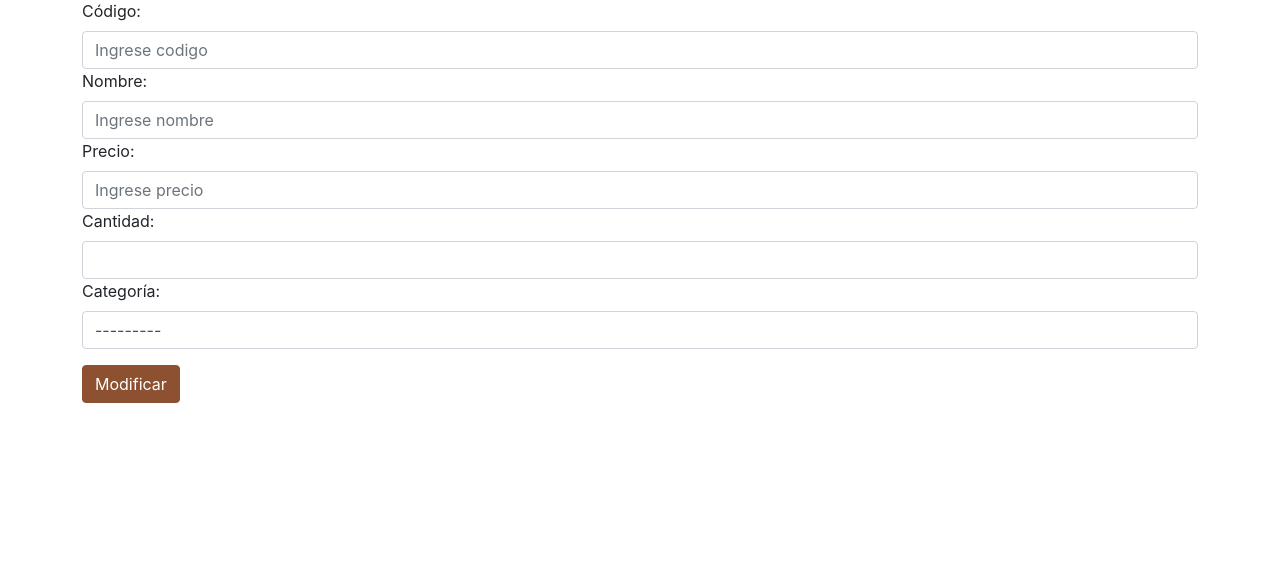
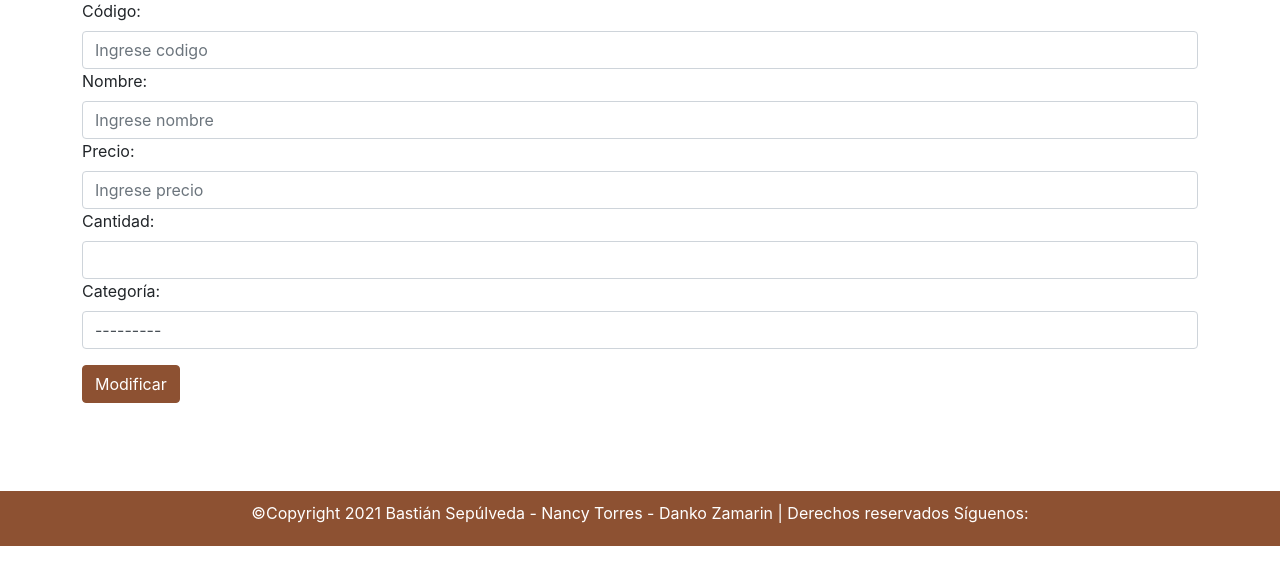
Before and after one commit to bastiSb/Experiencia3Backend_TorresSepulvedaZamarin_006D, a Django app: template Exp3Backend/refugio/templates/refugio/form_modificar.html in a window 1280 px wide. Shown: the part 184-769 px from the top of the page. Run offline with Django 3.2, Linux system fonts and the light colour scheme; the template is opened without the code that fills it: values that come from a table or form of the project are taken from there, others are empty.

Commit message:
7. Ultimas mejoras en Templates

```diff
--- a/Exp3Backend/refugio/templates/Galeria_de_fotos.html
+++ b/Exp3Backend/refugio/templates/Galeria_de_fotos.html
@@ -115,7 +115,7 @@
           </div>
       </div>
 
-      <br><br><br>
+      <!-- footer -->
       <footer class= "container-fluid footer" >
         <p>©Copyright 2021 Bastián Sepúlveda - Nancy Torres - Danko Zamarin | Derechos reservados             Síguenos:
           <i class="fa fa-whatsapp"></i>
--- a/Exp3Backend/refugio/templates/refugio/form_crear.html
+++ b/Exp3Backend/refugio/templates/refugio/form_crear.html
@@ -63,7 +63,7 @@
               <a class="nav-link" href="{% url 'Index' %}">Inicio</a>
             </li>
             <li class="nav-item ">
-              <a class="nav-link" href="#">Catálogo de Productos</a>
+                <a class="nav-link" href="{% url 'Galeria_de_fotos' %}">Catálogo de Productos</a>
             </li>
             <li class="nav-item">
                 <a class="nav-link" href="{% url 'form_ver' %}">Administrador</a>
--- a/Exp3Backend/refugio/templates/refugio/form_modificar.html
+++ b/Exp3Backend/refugio/templates/refugio/form_modificar.html
@@ -27,7 +27,7 @@
               <a class="nav-link" href="{% url 'Index' %}">Inicio</a>
             </li>
             <li class="nav-item ">
-              <a class="nav-link" href="#">Catálogo de Productos</a>
+                <a class="nav-link" href="{% url 'Galeria_de_fotos' %}">Catálogo de Productos</a>
             </li>
             <li class="nav-item">
               <a class="nav-link" href="{% url 'form_ver' %}">Administrador</a>
@@ -59,5 +59,16 @@
                 </form>
         </div>
     </div>
+    <br><br><br>
+    <footer class= "container-fluid footer" >
+        <p>©Copyright 2021 Bastián Sepúlveda - Nancy Torres - Danko Zamarin | Derechos reservados             Síguenos:
+          <i class="fa fa-whatsapp"></i>
+          <i class="fa fa-facebook"></i>
+          <i class="fa fa-envelope"></i>
+          <i class="fa fa-instagram"></i>
+          <i class="fa fa-twitter"></i>
+        </p>
+
+      </footer>
 </body>
 </html>
--- a/Exp3Backend/refugio/templates/refugio/form_ver.html
+++ b/Exp3Backend/refugio/templates/refugio/form_ver.html
@@ -26,7 +26,7 @@
               <a class="nav-link" href="{% url 'Index' %}">Inicio</a>
             </li>
             <li class="nav-item ">
-              <a class="nav-link" href="#">Catálogo de Productos</a>
+                <a class="nav-link" href="{% url 'Galeria_de_fotos' %}">Catálogo de Productos</a>
             </li>
             <li class="nav-item">
               <a class="nav-link" href="{% url 'form_ver' %}">Administrador</a>
```
